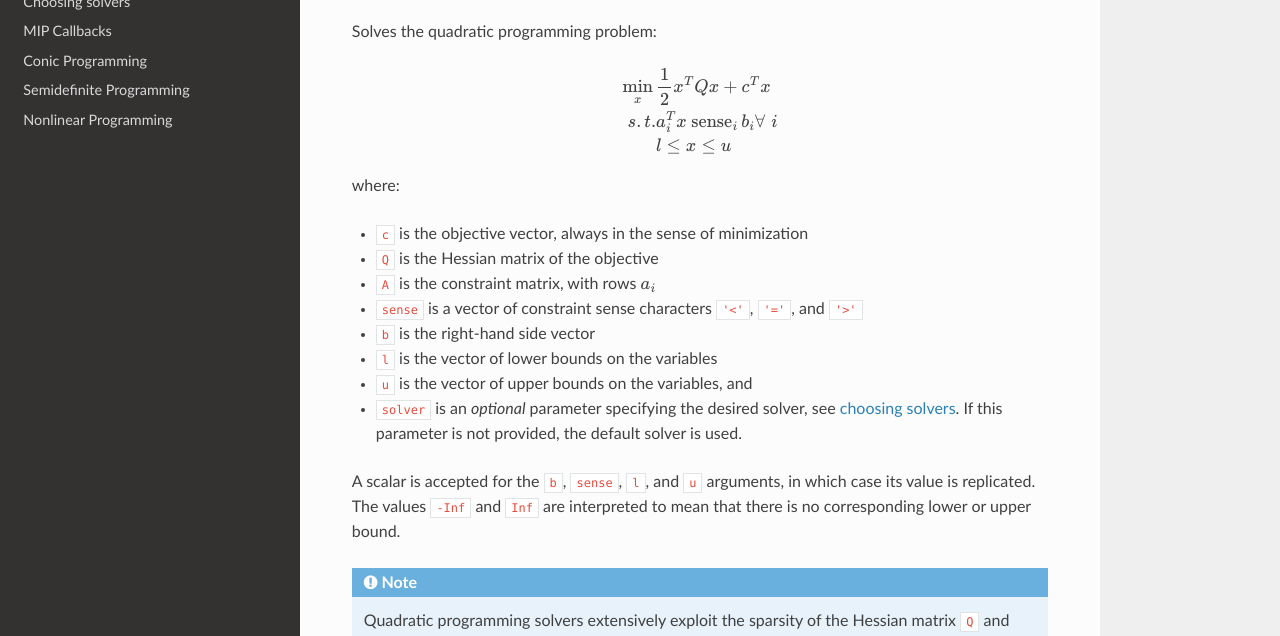
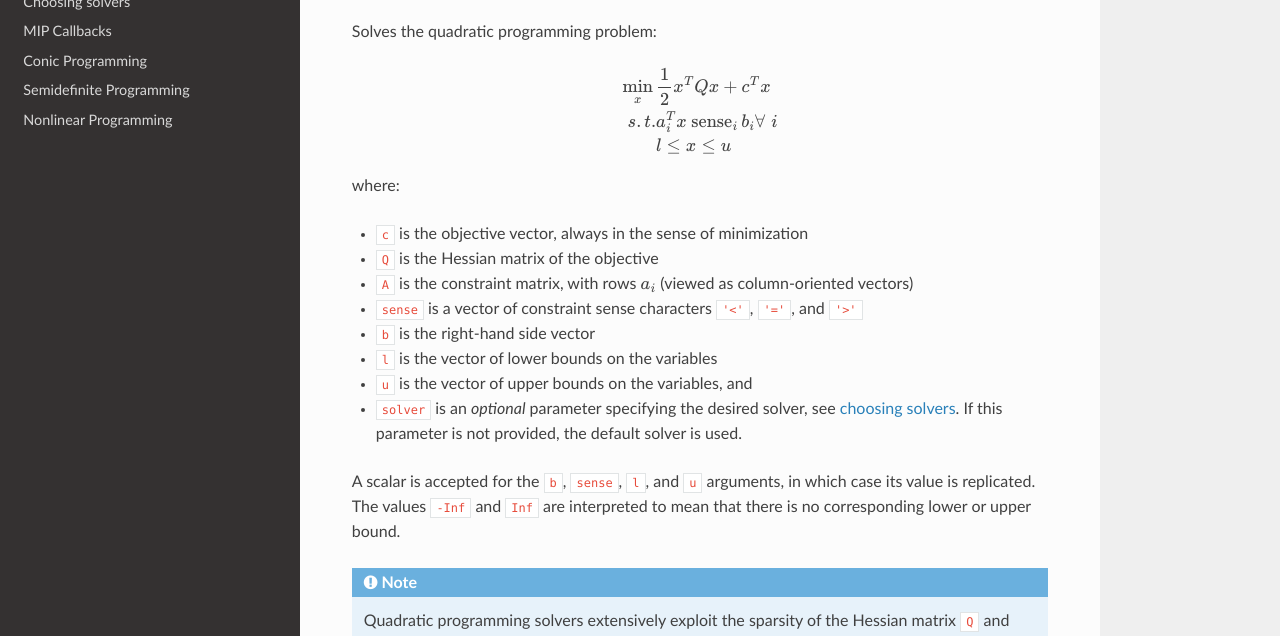
Before and after one commit to JuliaOpt/MathProgBase.jl, a Sphinx documentation site: the page built from doc/quadprog.rst, in a window 1280 px wide and 900 px high, cut to the strip 264-900 px from the top of the window. Built offline with Sphinx 7.4.7 and the Read the Docs theme 2.0.0, drawn with Linux system fonts in a browser that asks for light colours.

Commit message:
clarify that rows of A are viewed as column vectors. Thanks @EricForgy. Closes #56

```diff
--- a/doc/linprog.rst
+++ b/doc/linprog.rst
@@ -14,7 +14,7 @@ Solves the linear programming problem:
 where:
 
 *    ``c`` is the objective vector, always in the sense of minimization
-*    ``A`` is the constraint matrix, with rows :math:`a_i`
+*    ``A`` is the constraint matrix, with rows :math:`a_i` (viewed as column-oriented vectors)
 *    ``sense`` is a vector of constraint sense characters ``'<'``, ``'='``, and ``'>'``
 *    ``b`` is the right-hand side vector
 *    ``l`` is the vector of lower bounds on the variables
--- a/doc/quadprog.rst
+++ b/doc/quadprog.rst
@@ -15,7 +15,7 @@ where:
 
 *    ``c`` is the objective vector, always in the sense of minimization
 *    ``Q`` is the Hessian matrix of the objective
-*    ``A`` is the constraint matrix, with rows :math:`a_i`
+*    ``A`` is the constraint matrix, with rows :math:`a_i` (viewed as column-oriented vectors)
 *    ``sense`` is a vector of constraint sense characters ``'<'``, ``'='``, and ``'>'``
 *    ``b`` is the right-hand side vector
 *    ``l`` is the vector of lower bounds on the variables
```
